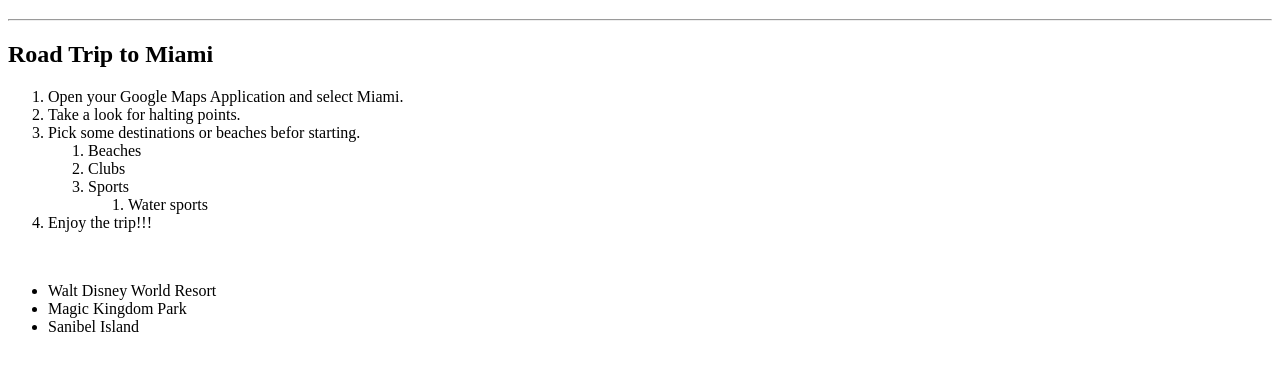
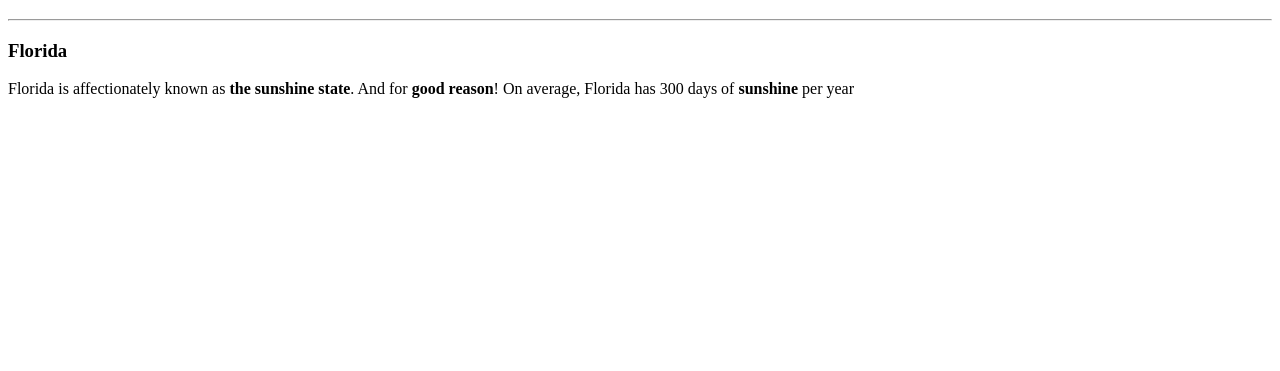
Before and after one commit to 44-563-WebApps-F21/webapps-f21-assignment-3-bharathnw, a plain HTML site: page index.html in a window 1280 px wide. Shown: the part 61-432 px from the top of the page. Drawn offline with Linux system fonts and the light colour scheme.

Commit message:
added heading and description

```diff
--- a/index.html
+++ b/index.html
@@ -12,29 +12,13 @@
         Sreebharath Mallampati
     </h1>
     <hr />
-    <h2>Road Trip to Miami</h2>
-    <ol>
-        <li>Open your Google Maps Application and select Miami.</li>
-        <li>Take a look for halting points.</li>
-        <li>Pick some destinations or beaches befor starting.
-            <ol>
-                <li>Beaches</li>
-                <li>Clubs</li>
-                <li>Sports
-                    <ol>
-                        <li>Water sports</li>
-                    </ol>
-                </li>
-            </ol>
-        </li>
-        <li>Enjoy the trip!!!</li>
-    </ol>
-    <br/>
-    <ul>
-        <li>Walt Disney World Resort</li>
-        <li>Magic Kingdom Park</li>
-        <li>Sanibel Island</li>
-    </ul>
+    <h3>Florida</h3>
+    <p>
+        Florida is affectionately known as <b>the sunshine state</b>. And for <b>good reason</b>! On average, Florida has 300 days
+        of <b>sunshine</b> per year
+    </p>
+
+
 </body>
 
 </html>
```
